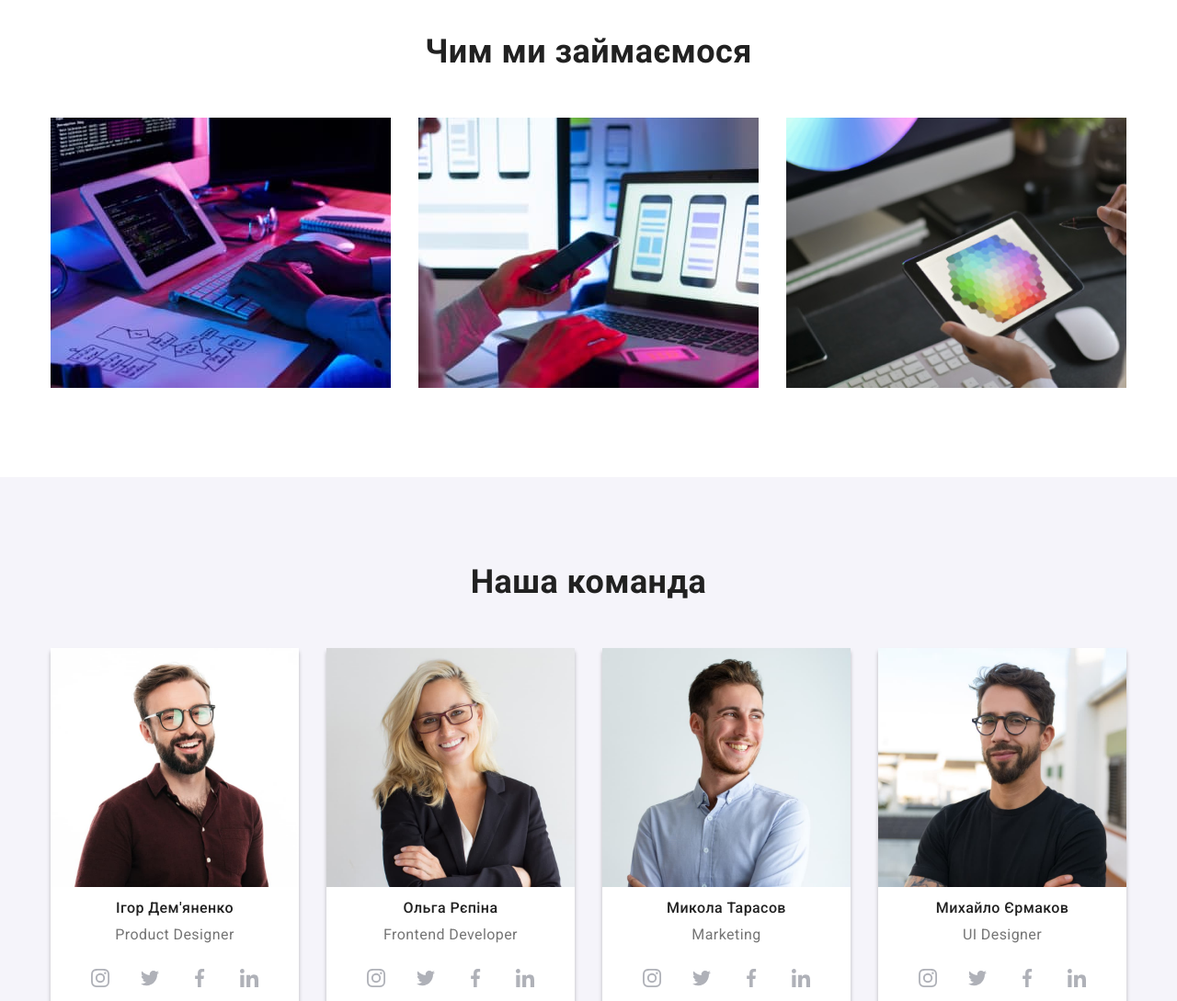
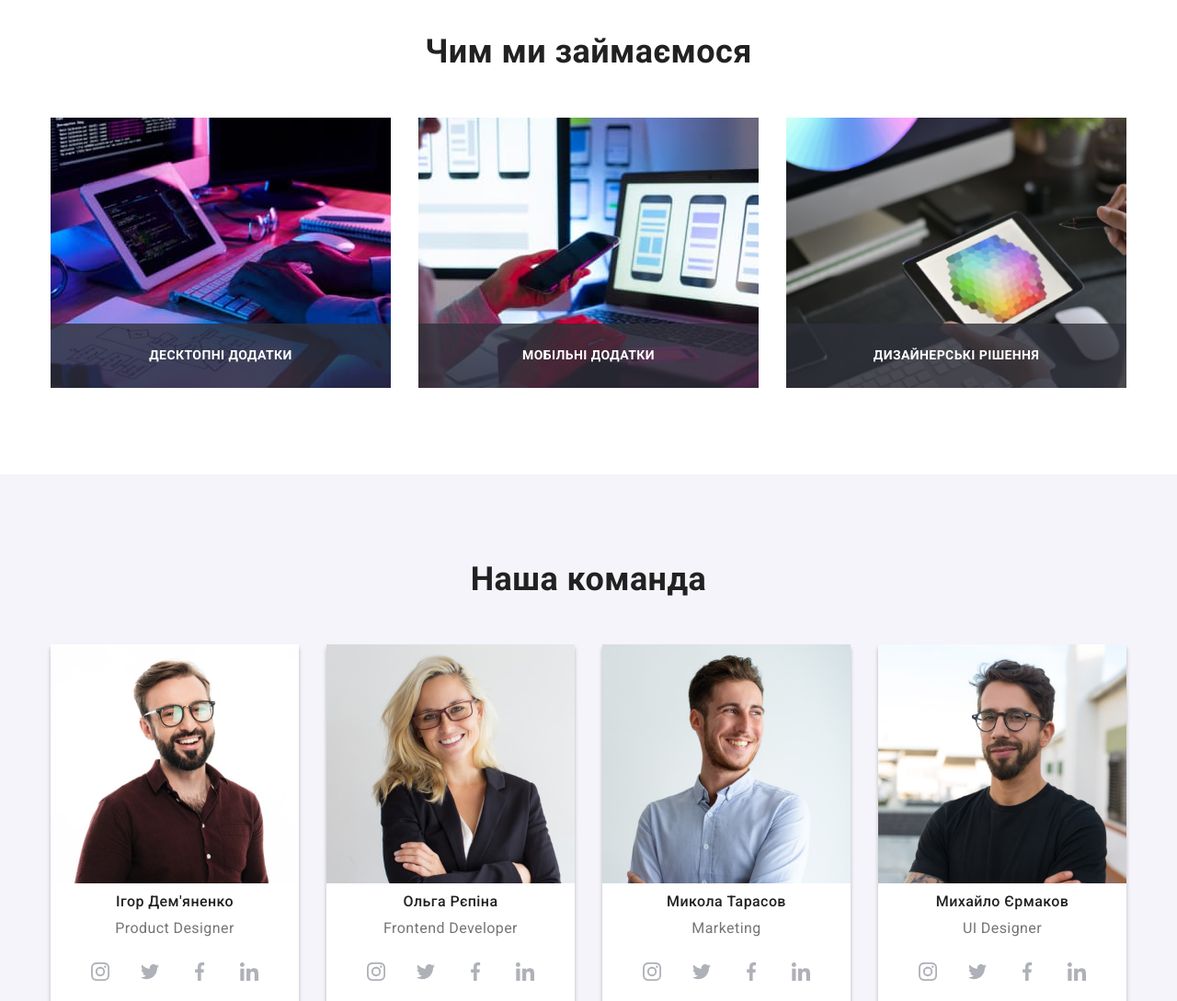
Before and after one commit to frontdc/goit-markup-hw-05, a plain HTML site: page index.html in a window 1280 px wide. Shown: the part 1080-2169 px from the top of the page at 92% size. Drawn offline with nearby package versions, Linux system fonts and the light colour scheme.

Commit message:
Завершает работу над index.html

```diff
--- a/css/styles.css
+++ b/css/styles.css
@@ -13,6 +13,7 @@
     --footer-social-icons: rgba(255, 255, 255, 0.1);
     --backdrop-color: rgba(0, 0, 0, 0.2);
     --transition-dur-and-func: 250ms cubic-bezier(0.4, 0, 0.2, 1);
+    --type-card-text-color: rgba(47, 48, 58, 0.8);
 
 
 }
@@ -47,6 +48,10 @@ ul, ol {
 
     padding-left: 0;
 
+}
+
+img {
+    display: block;
 }
 
 
@@ -371,6 +376,34 @@ button {
 
 
 
+.type-card-wrapper {
+    position: relative;
+
+}
+
+.type-card-text {
+    position: absolute;
+    bottom: 0%;
+
+    color: var(--white-color);
+    background-color: var(--type-card-text-color);
+
+    width: 100%;
+    height: 70px;
+
+    display: flex;
+    justify-content: center;
+    align-items: center;
+
+    font-weight: 700;
+    font-size: 14px;
+    line-height: 1.14;
+    text-align: center;
+    text-transform: uppercase;
+}
+
+
+
 
 .team {
     background-color: var(--grey-bg-color);
@@ -691,7 +724,7 @@ address .contacts-link.rgba:focus {
 
 
 
-.filter-buttons .button {
+.filter-buttons button {
     font-family: inherit;
     font-weight: 500;
     font-size: 16px;
--- a/index.html
+++ b/index.html
@@ -123,33 +123,38 @@
 
       <ul class="type-cards">
         <li>
+          <div class="type-card-wrapper">
+            <img
 
-            <img
               src="./images/img1.jpg"
               alt="Людина набирає код"
               width="370"
               height="294">
 
+            <p class="type-card-text">Десктопні додатки</p>
+          </div>
         </li>
 
         <li>
-
+          <div class="type-card-wrapper">
             <img
               src="./images/img2.jpg"
               alt="Людина розробляє мобільний інтерфейс"
               width="370"
               height="294">
-
+              <p class="type-card-text">Мобільні додатки</p>
+          </div>
         </li>
 
         <li>
-
+          <div class="type-card-wrapper">
             <img
               src="./images/img3.png"
               alt="Дизайнер працює з палітрою кольорів"
               width="370"
               height="294">
-
+              <p class="type-card-text">Дизайнерські рішення</p>
+          </div>
         </li>
       </ul>
       </div>
```
